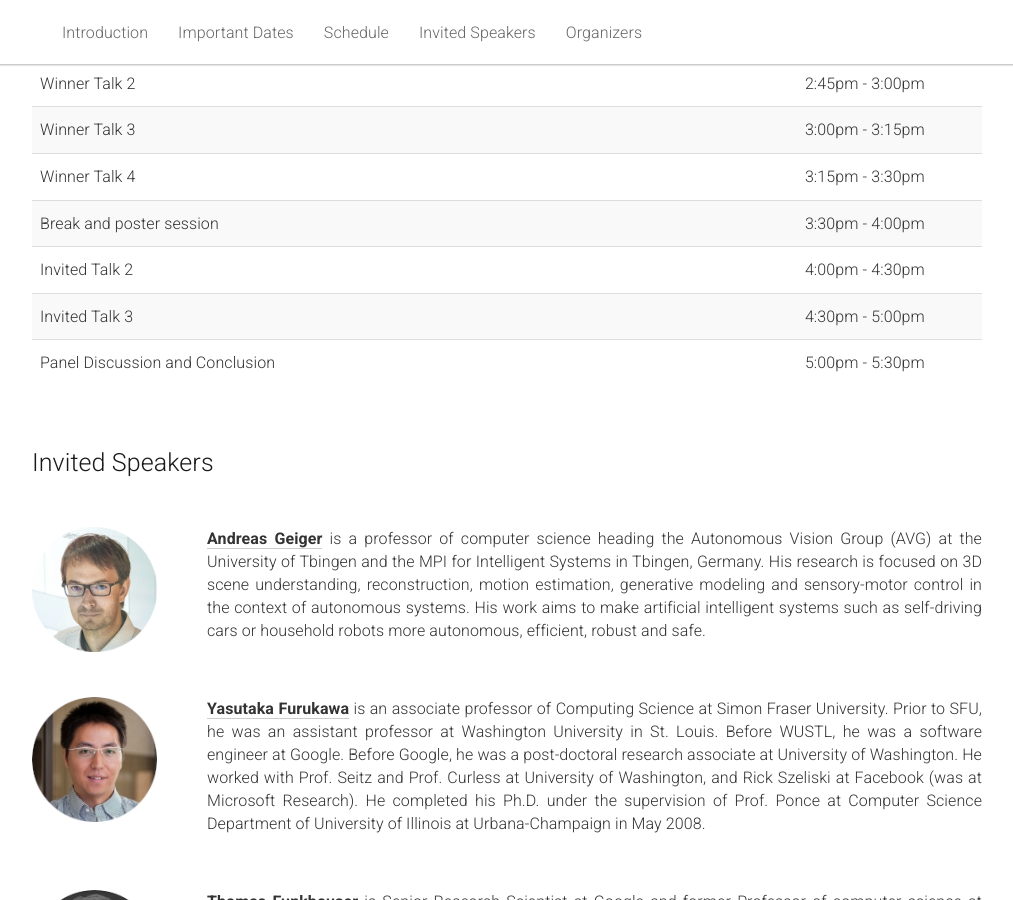
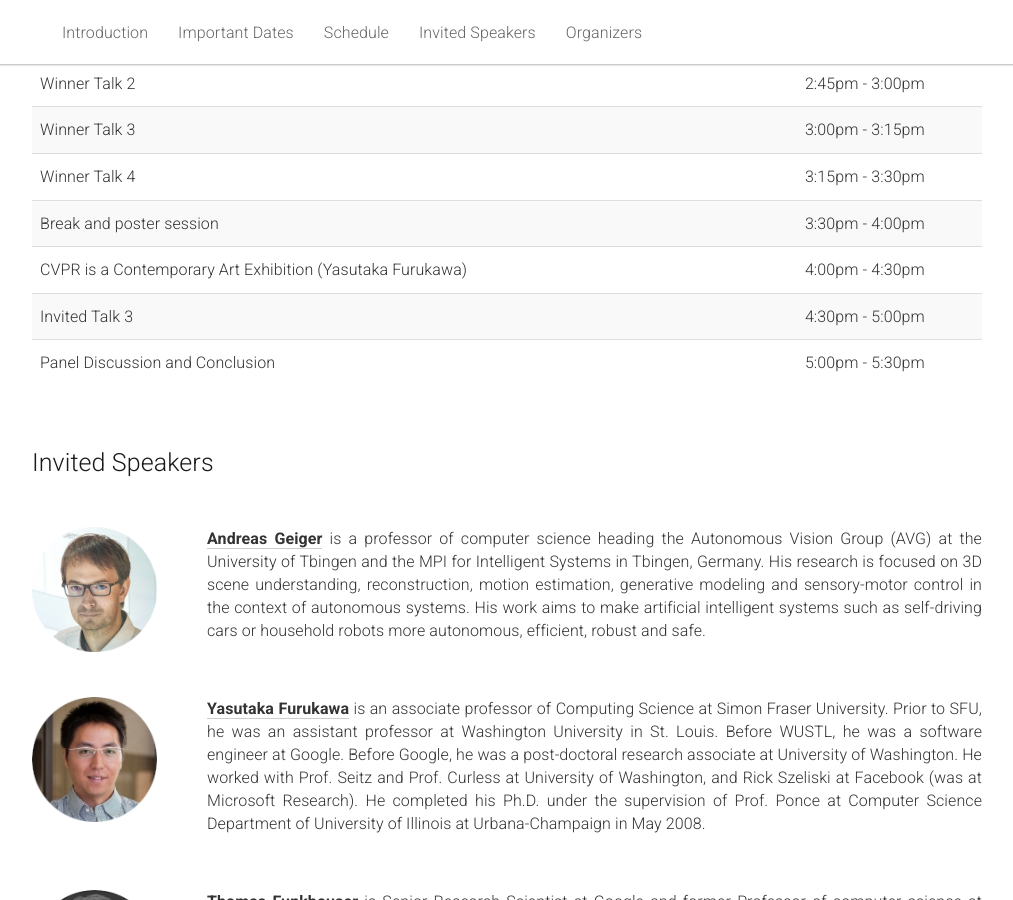
Before and after one commit to ScanNet/cvpr2020workshop, a Jekyll site: the page built from _pages/home.md, in a window 1280 px wide and 900 px high, scrolled down 2146 px. Shown: the whole window, without its empty margins (133-1146 px from the left). Built offline with Jekyll 4.4.1, drawn with Linux system fonts in a browser that asks for light colours.

Commit message:
Update home.md

```diff
--- a/_pages/home.md
+++ b/_pages/home.md
@@ -179,7 +179,7 @@ acknowledgements: ""
           <td>3:30pm - 4:00pm</td>
         </tr>
         <tr>
-          <td>Invited Talk 2</td>
+          <td>CVPR is a Contemporary Art Exhibition (Yasutaka Furukawa)</td>
           <td>4:00pm - 4:30pm</td>
         </tr>
         <tr>
```
